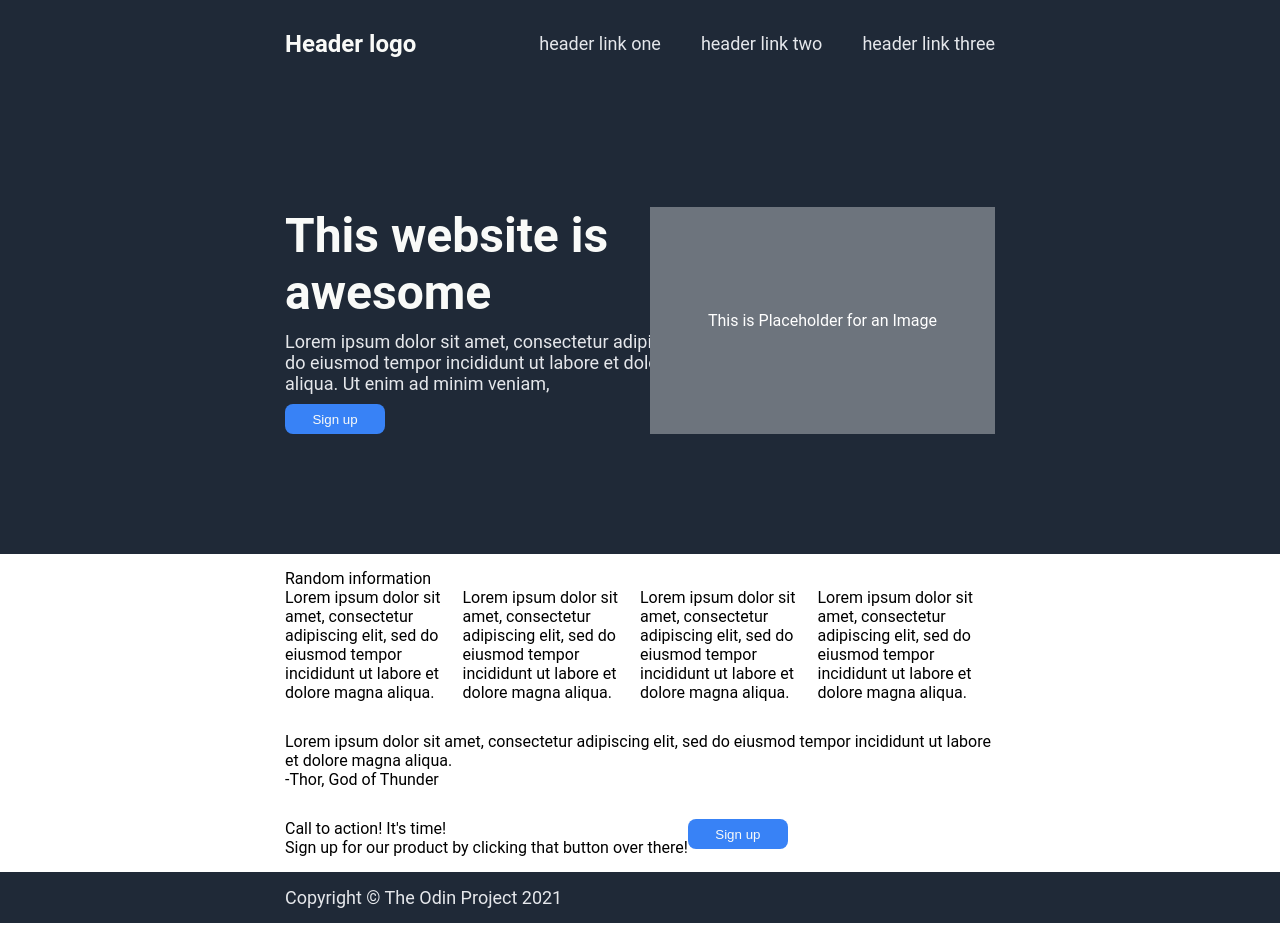
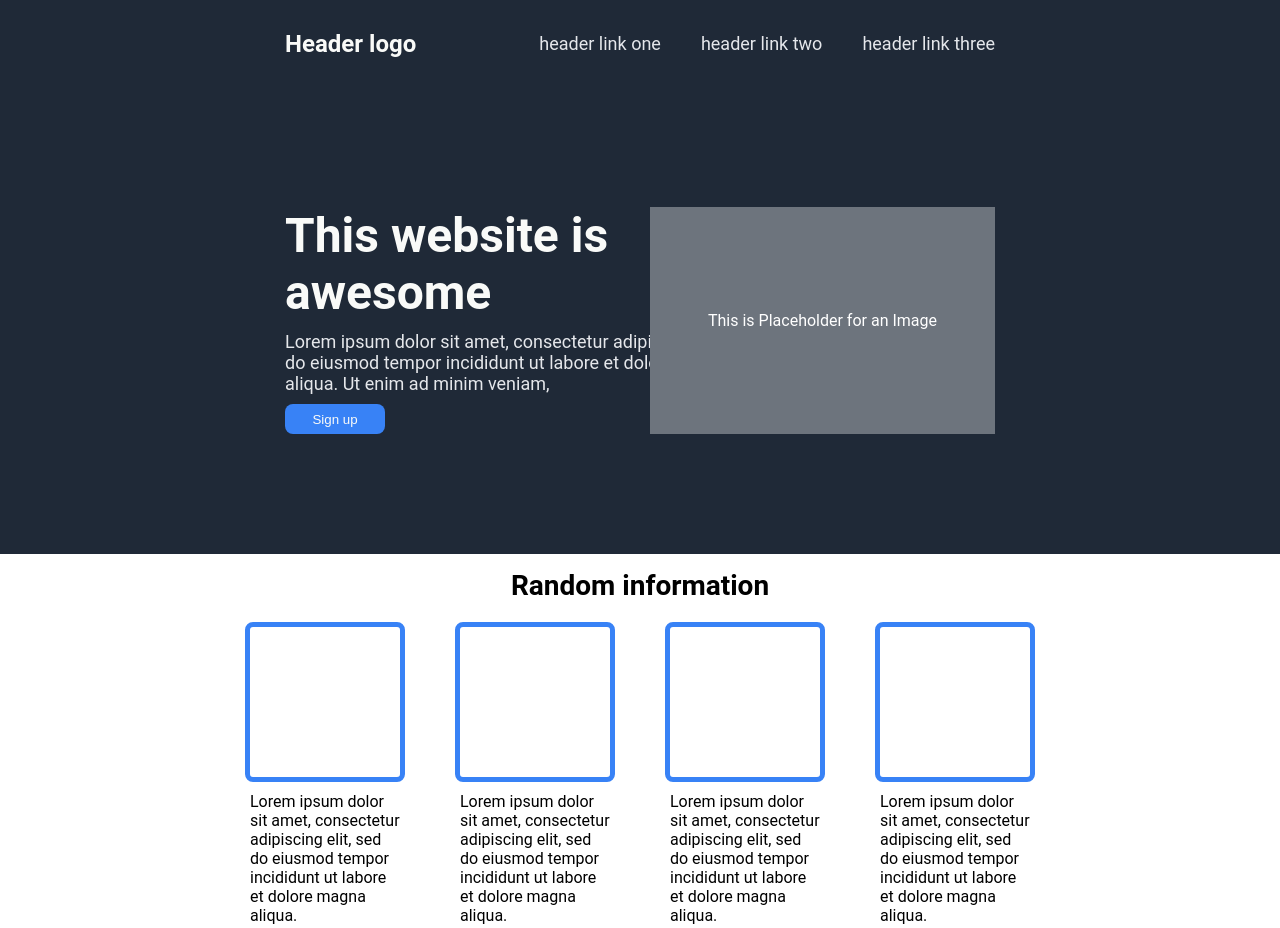
Before and after one commit to kraugl/odin-landing-page, a plain HTML site: page index.html in a window 1280 px wide. Shown: the top 928 px of the page. Drawn offline with Linux system fonts and the light colour scheme.

Commit message:
Add styles to the information section

```diff
--- a/index.html
+++ b/index.html
@@ -31,23 +31,23 @@
     </div>
 
     <div class="flex information">
-        <div>Random information</div>
+        <div class="info-header">Random information</div>
         <div class="flex info-card-container">
             <div class="flex info-card">
                 <div class="info-card-image"></div>
-                <div>Lorem ipsum dolor sit amet, consectetur adipiscing elit, sed do eiusmod tempor incididunt ut labore et dolore magna aliqua. </div>
+                <div class="info-card-text">Lorem ipsum dolor sit amet, consectetur adipiscing elit, sed do eiusmod tempor incididunt ut labore et dolore magna aliqua. </div>
             </div>
             <div class="flex info-card">
                 <div class="info-card-image"></div>
-                <div>Lorem ipsum dolor sit amet, consectetur adipiscing elit, sed do eiusmod tempor incididunt ut labore et dolore magna aliqua. </div>
+                <div class="info-card-text">Lorem ipsum dolor sit amet, consectetur adipiscing elit, sed do eiusmod tempor incididunt ut labore et dolore magna aliqua. </div>
             </div>
             <div class="flex info-card">
                 <div class="info-card-image"></div>
-                <div>Lorem ipsum dolor sit amet, consectetur adipiscing elit, sed do eiusmod tempor incididunt ut labore et dolore magna aliqua. </div>
+                <div class="info-card-text">Lorem ipsum dolor sit amet, consectetur adipiscing elit, sed do eiusmod tempor incididunt ut labore et dolore magna aliqua. </div>
             </div>
             <div class="flex info-card">
                 <div class="info-card-image"></div>
-                <div>Lorem ipsum dolor sit amet, consectetur adipiscing elit, sed do eiusmod tempor incididunt ut labore et dolore magna aliqua. </div>
+                <div class="info-card-text">Lorem ipsum dolor sit amet, consectetur adipiscing elit, sed do eiusmod tempor incididunt ut labore et dolore magna aliqua. </div>
             </div>
         </div>
     </div>
--- a/styles.css
+++ b/styles.css
@@ -100,3 +100,33 @@ ul {
 .info-card {
     flex-direction: column;
 }
+
+.information {
+    align-items: center;
+    gap: 20px;
+}
+
+.info-card-container {
+    gap: 50px;
+}
+
+.info-card {
+    align-items: center;
+    gap: 10px;
+}
+
+.info-header {
+    font-size: 28px;
+    font-weight: bold;
+}
+
+.info-card-image {
+    border: 5px solid #3882f6;
+    border-radius: 8px;
+    height: 150px;
+    width: 150px;
+}
+
+.info-card-text {
+    inline-size: 150px;
+}
```
